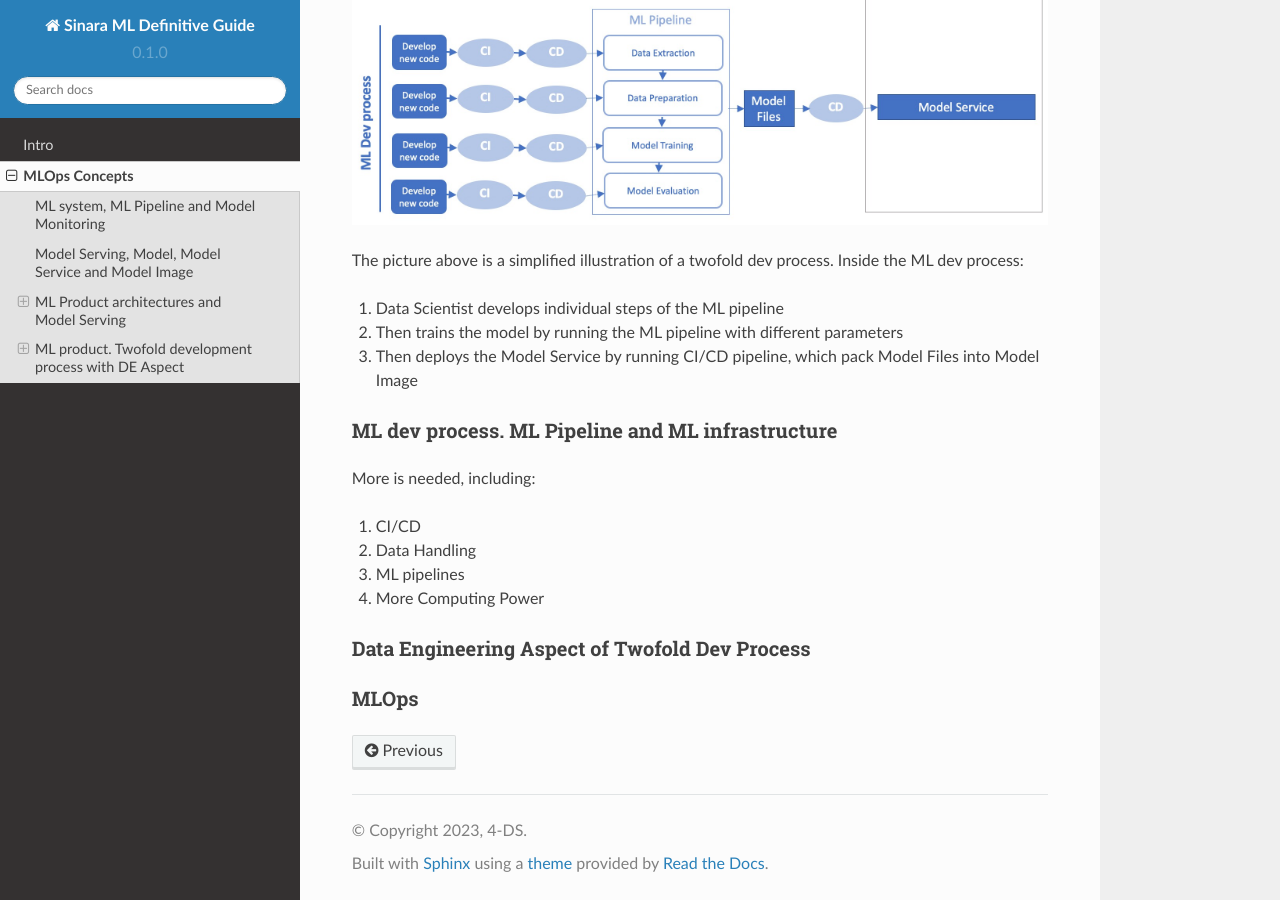
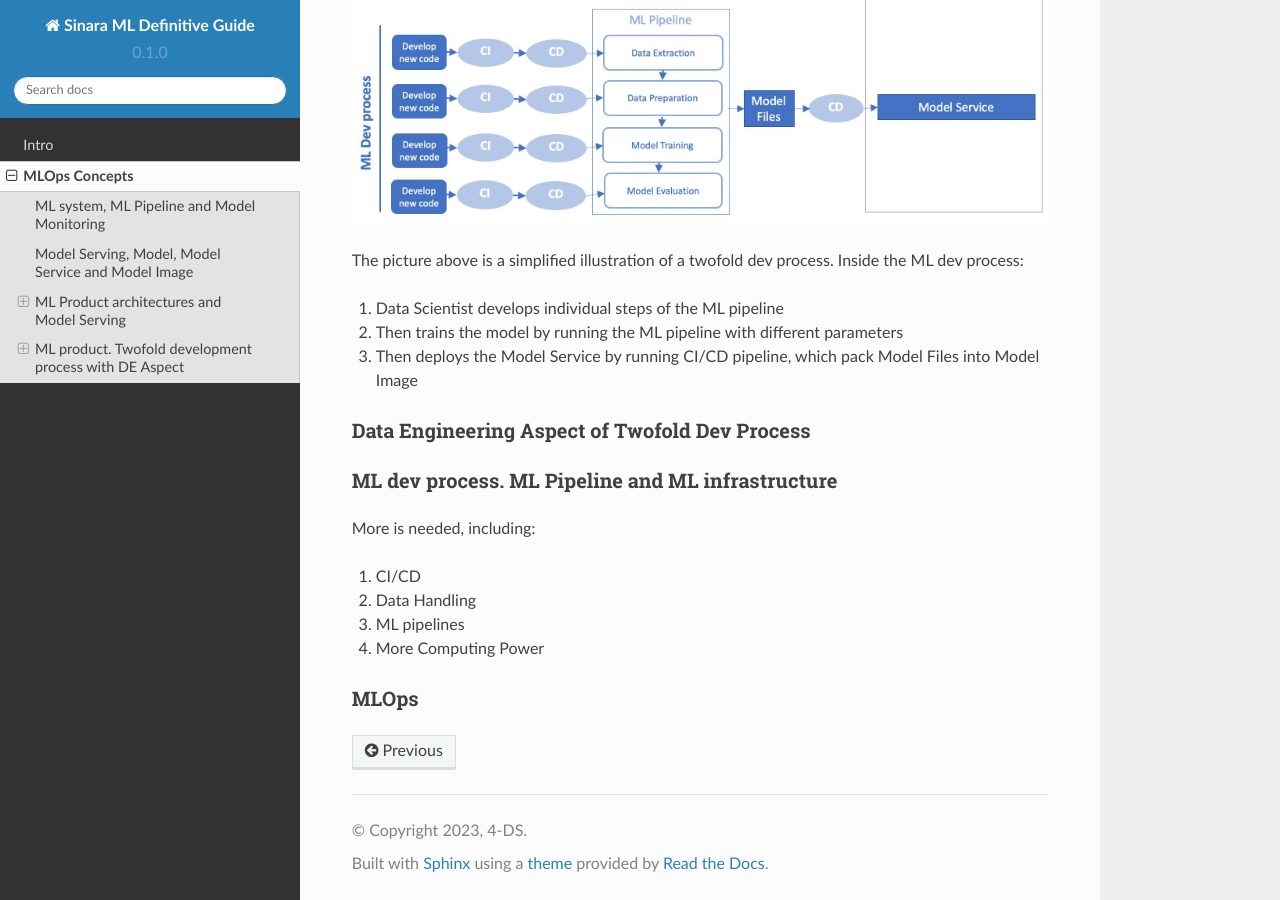
Before and after one commit to 4-DS/SinaraML-Def-Guide, a Sphinx documentation site: the page built from docs/source/concepts.rst, in a window 1280 px wide and 900 px high, scrolled down 8080 px. Built offline with Sphinx 7.4.7 and the Read the Docs theme 2.0.0, drawn with Linux system fonts in a browser that asks for light colours; part of the change alters nothing that is shown.

```diff
--- a/docs/source/concepts.rst
+++ b/docs/source/concepts.rst
@@ -146,6 +146,11 @@ The picture above is a simplified illustration of a twofold dev process. Inside
 2. Then trains the model by running the ML pipeline with different parameters
 3. Then deploys the Model Service by running CI/CD pipeline, which pack Model Files into Model Image
 
+
+
+Data Engineering Aspect of Twofold Dev Process
+==============================================
+
 ML dev process. ML Pipeline and ML infrastructure
 =================================================
 
@@ -156,9 +161,5 @@ More is needed, including:
 3. ML pipelines
 4. More Computing Power
 
-Data Engineering Aspect of Twofold Dev Process
-==============================================
-
-
 MLOps
 =====
```
